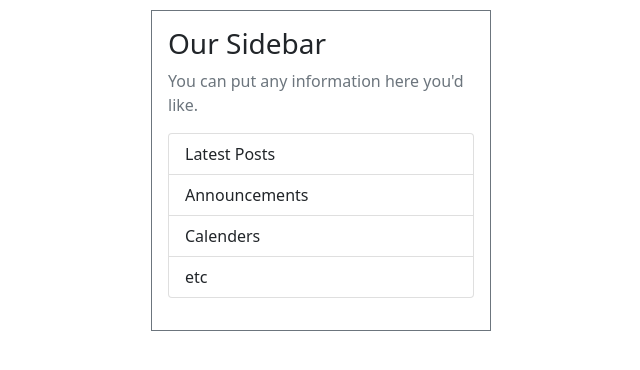
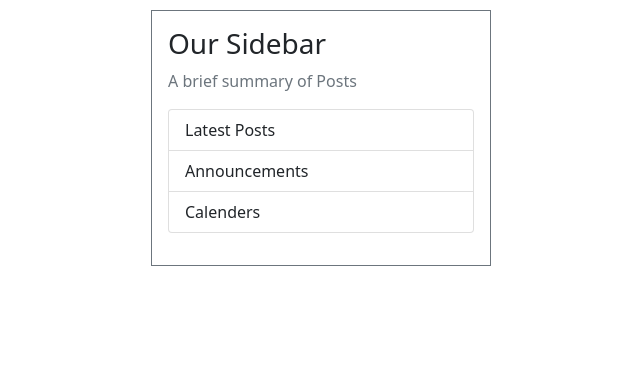
Before and after one commit to hh-abir/jango-blog, a Django app: page / in a window 1280 px wide. Shown: the part 56-426 px from the top of the page, without its empty margins (601-1241 px from the left). Run offline with Django 3.2, Linux system fonts and the light colour scheme; data that the repository does not hold is empty.

Commit message:
sidebar changed

```diff
--- a/blog/templates/blog/base.html
+++ b/blog/templates/blog/base.html
@@ -71,12 +71,12 @@
     <div class="col-md-4">
       <div class="border border-secondary p-3">
         <h3>Our Sidebar</h3>
-        <p class="text-muted">You can put any information here you'd like.
+        <p class="text-muted">A brief summary of Posts
         <ul class="list-group">
           <li class="list-group-item">Latest Posts</li>
           <li class="list-group-item">Announcements</li>
           <li class="list-group-item">Calenders</li>
-          <li class="list-group-item">etc</li>
+
         </ul>
         </p>
       </div>
```
